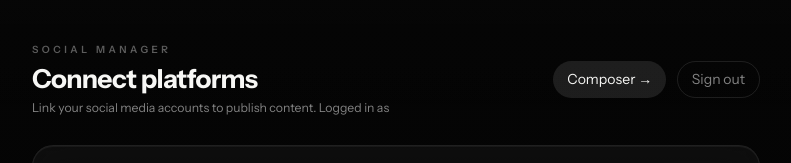
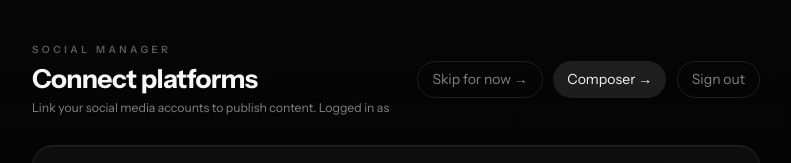
Before and after one commit to markoaimarketingin-stack/social-manager, a React (Vite) app in the folder frontend/: page /connect in a window 1280 px wide. Shown: the top 163 px of the page, without its empty margins (244-1035 px from the left). Built offline with nearby package versions, Linux system fonts and the light colour scheme; no server answers; sample sign-in values are in the browser's storage.

Commit message:
fix: replace hardcoded localhost:8088 with VITE_API_BASE_URL; add Skip button on connect page

```diff
--- a/frontend/src/features/auth/AuthPage.tsx
+++ b/frontend/src/features/auth/AuthPage.tsx
@@ -1,6 +1,7 @@
 import { useState, type FormEvent } from 'react';
 import { useNavigate, useLocation } from 'react-router-dom';
 import { useAuth } from './AuthContext';
+import { apiBaseUrl } from '../../lib/api/client';
 
 export default function AuthPage() {
   const [isLogin, setIsLogin] = useState(true);
@@ -27,7 +28,7 @@ export default function AuthPage() {
         ? { email, password }
         : { email, password, name };
 
-      const response = await fetch(`http://localhost:8088${endpoint}`, {
+      const response = await fetch(`${apiBaseUrl}${endpoint}`, {
         method: 'POST',
         headers: { 'Content-Type': 'application/json' },
         body: JSON.stringify(body),
--- a/frontend/src/features/auth/ConnectPage.tsx
+++ b/frontend/src/features/auth/ConnectPage.tsx
@@ -1,6 +1,7 @@
 import { useEffect, useState } from 'react';
 import { useLocation, useNavigate } from 'react-router-dom';
 import { useAuth } from '../auth/AuthContext';
+import { apiBaseUrl } from '../../lib/api/client';
 
 interface Connection {
   platform: string;
@@ -55,7 +56,7 @@ export default function ConnectPage() {
 
   const fetchConnections = async () => {
     try {
-      const res = await fetch('http://localhost:8088/api/auth/connections', {
+      const res = await fetch(`${apiBaseUrl}/api/auth/connections`, {
         headers: { 'Authorization': `Bearer ${token}` }
       });
       if (res.ok) {
@@ -72,13 +73,13 @@ export default function ConnectPage() {
   const getAccountName = (platform: string) => connections.find(c => c.platform === platform)?.account_name || '';
 
   const handleConnect = (platform: string) => {
-    window.location.href = `http://localhost:8088/api/auth/${platform}/connect?user_id=${token}`;
+    window.location.href = `${apiBaseUrl}/api/auth/${platform}/connect?user_id=${token}`;
   };
 
   const handleDisconnect = async (platform: string) => {
     if (!confirm(`Disconnect ${platform}?`)) return;
     try {
-      const res = await fetch(`http://localhost:8088/api/auth/${platform}/disconnect`, {
+      const res = await fetch(`${apiBaseUrl}/api/auth/${platform}/disconnect`, {
         method: 'DELETE',
         headers: { 'Authorization': `Bearer ${token}` }
       });
@@ -108,6 +109,12 @@ export default function ConnectPage() {
           </p>
         </div>
         <div className="flex gap-3">
+          <button
+            onClick={() => navigate('/workspaces/demo-workspace/dashboard')}
+            className="rounded-full border border-white/10 px-4 py-2 text-sm font-medium text-white/50 hover:text-ink hover:border-white/20 transition-colors"
+          >
+            Skip for now →
+          </button>
           <button
             onClick={() => navigate('/compose')}
             className="rounded-full bg-white/10 px-4 py-2 text-sm font-medium text-ink hover:bg-white/15 transition-colors"
```
